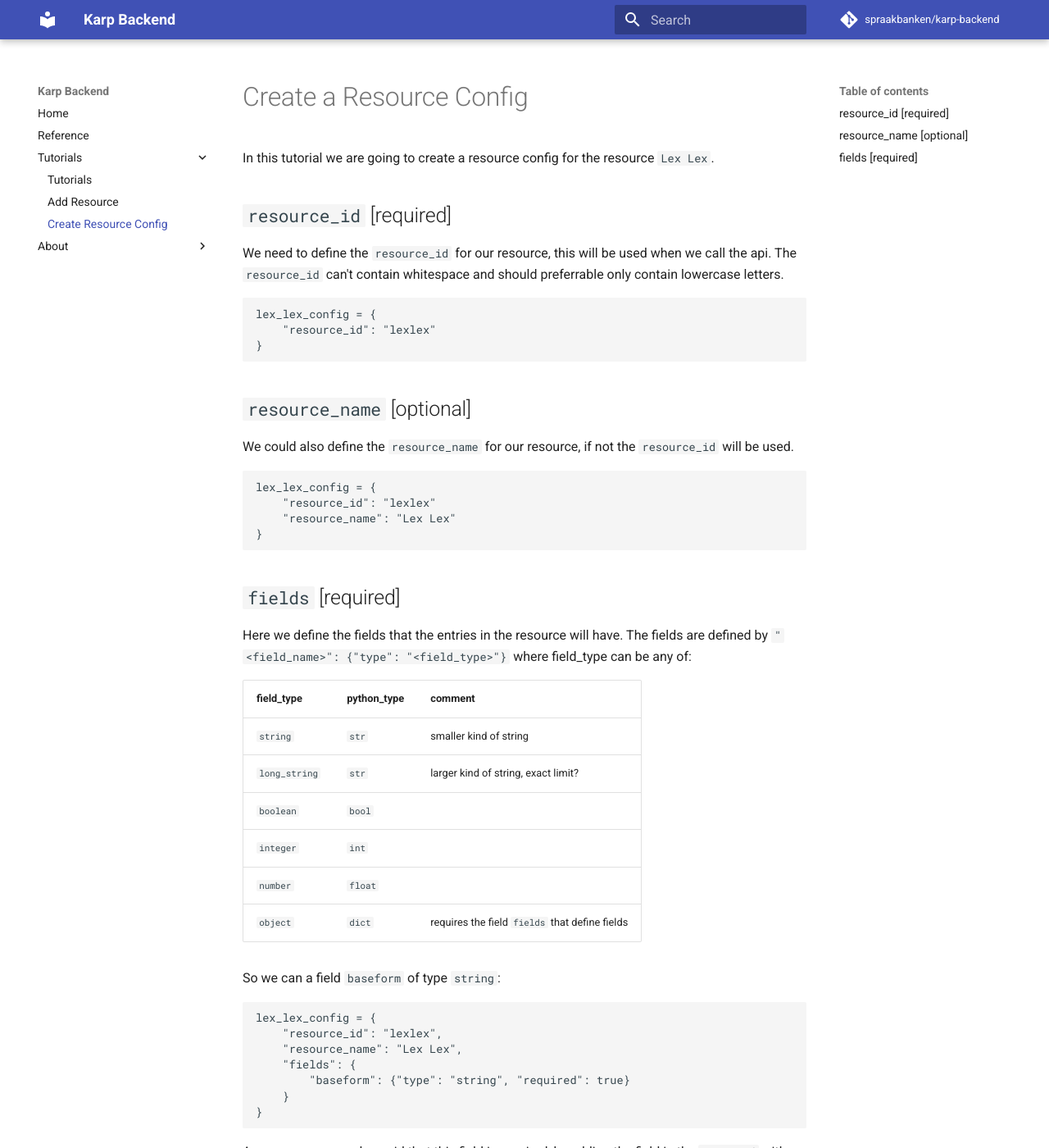
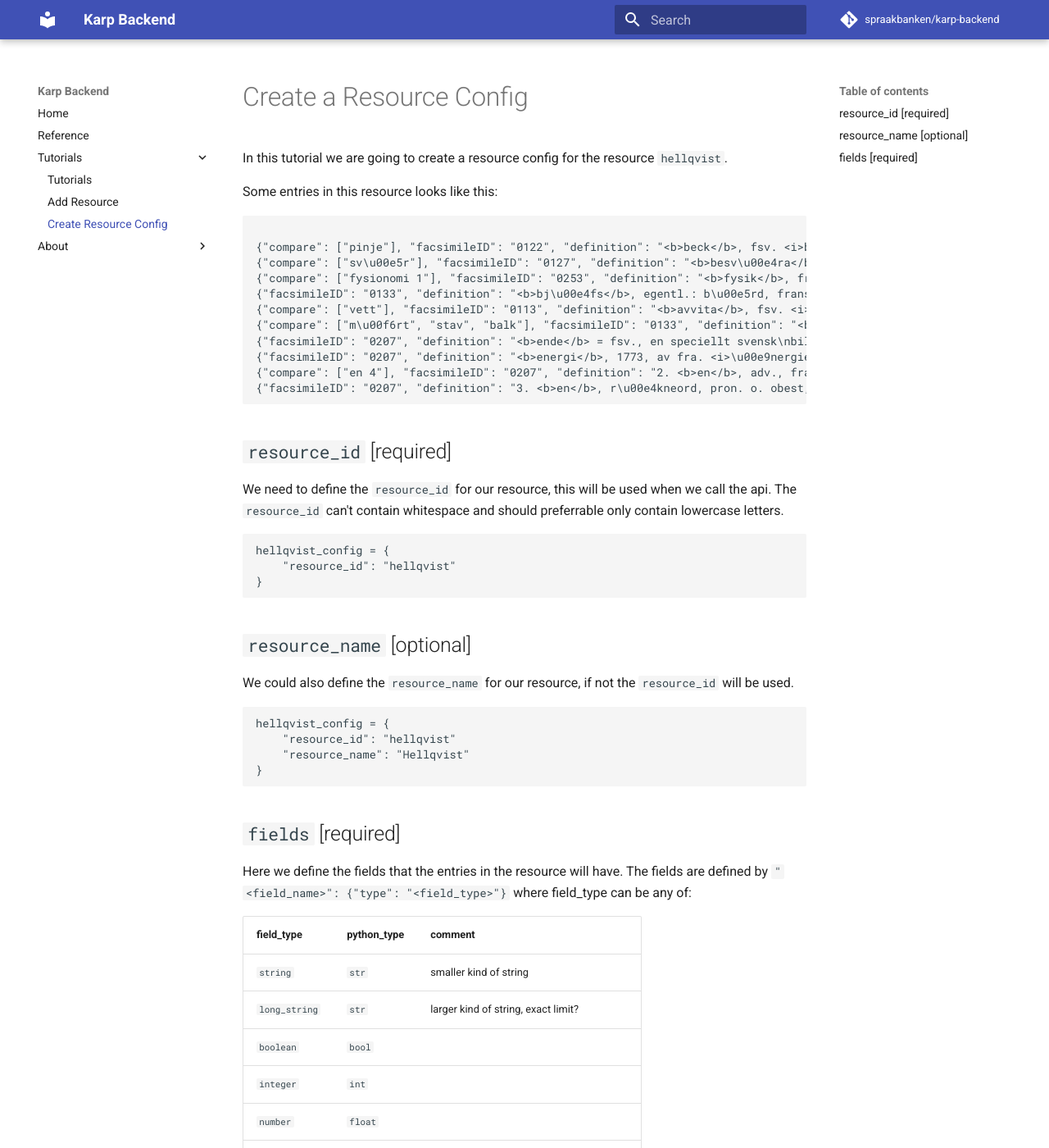
Before and after one commit to spraakbanken/karp-backend, an MkDocs documentation site: the page built from docs/karp-backend-v6/docs/tutorials/create-resource-config.md, in a window 1280 px wide and 1400 px high. Shown: the whole window at 82% size. Built offline with MkDocs 1.6.1 and Material for MkDocs 9.7.7, drawn with Linux system fonts in a browser that asks for light colours; comment, search, counter and statistics services are not loaded; some of the changed text lies outside the part shown.

Commit message:
docs: expand tutorials

````diff
--- a/docs/karp-backend-v6/docs/tutorials/create-resource-config.md
+++ b/docs/karp-backend-v6/docs/tutorials/create-resource-config.md
@@ -1,6 +1,22 @@
 # Create a Resource Config
 
-In this tutorial we are going to create a resource config for the resource `Lex Lex`.
+In this tutorial we are going to create a resource config for the resource `hellqvist`.
+
+Some entries in this resource looks like this:
+
+```json
+
+{"compare": ["pinje"], "facsimileID": "0122", "definition": "<b>beck</b>, fsv. <i>bik</i> = isl. <i>bik</i>, da. <i>beg</i>, f sax. <i>pik</i>, fhty. <i>peh</i> (ty. <i>pech</i>), ags. <i>pic</i> (eng. <i>pitch</i>), l\u00e5n fr\u00e5n lat. <i>pix</i> (genit. <i>picis</i>); besl. med grek. <i>p\u00edssa</i>, beck (av <i>*piki\u032fa</i>), o. m\u00f6jl. lat. <i>p\u012bnus</i>, gran, fura (jfr <sp>pinje</sp>).", "lemgram": "beck..e.1", "baseform": ["beck"], "partOfSpeech": ["nn"]}
+{"compare": ["sv\u00e5r"], "facsimileID": "0127", "definition": "<b>besv\u00e4ra</b>, fsv. <i>besv\u01e3ra</i>, = da. <i>besv\u00e6re</i>, fr\u00e5n mlty. <i>besw\u00earen</i> = ty. <i>beschweren</i>, till mlty. <i>sw\u00e2r</i>, tung (se <sp>sv\u00e5r</sp>); allts\u00e5 egentl.: tynga p\u00e5. I \u00e4. nsv. \u00e4ven <i>besvara</i>. -- Den refl. anv. i betyd. 'klaga o. d.', 1561, kommer fr\u00e5n ty. <i>sich beschweren</i>; m\u00f6jl. utvecklat ur betyd. 'k\u00e4nna sig betungad av ngt'.", "lemgram": "besv\u00e4ra..e.1", "baseform": ["besv\u00e4ra"], "partOfSpeech": ["vb"]}
+{"compare": ["fysionomi 1"], "facsimileID": "0253", "definition": "<b>fysik</b>, fr\u00e5n fra. <i>physique</i> osv., till grek. adj. <i>physik\u00f3s</i>, avledn. av grek. <i>ph\u00fdsis</i> f., natur = ie. <i>*bhu-ti-s</i>, till roten <i>bhu</i>, v\u00e4xa, vara, bliva, i grek. <i>ph\u00fd\u014d</i>, alstrar, lat. <i>f\u016bi</i>, har varit, sv. <sp>bo</sp>, <sp>bygga</sp> osv. Jfr f\u00f6lj.", "lemgram": "fysik..e.1", "baseform": ["fysik"], "partOfSpeech": ["nn"]}
+{"facsimileID": "0133", "definition": "<b>bj\u00e4fs</b>, egentl.: b\u00e5rd, frans o. dyl., o. 1630; sedan i utvidgad bem\u00e4rkelse, jfr \u00e4. nsv. <i>bj\u00e4fsa</i>, b\u00e5rd, garnering, Var. rer. 1538 m. fl.; av ok\u00e4nt ursprung.", "lemgram": "bj\u00e4fs..e.1", "baseform": ["bj\u00e4fs"], "partOfSpeech": ["nn"]}
+{"compare": ["vett"], "facsimileID": "0113", "definition": "<b>avvita</b>, fsv. <i>afvita</i>, av till i betyd. 'fr\u00e5n' o. fsv. <i>vit</i>, vett; jfr fsv. <i>vanvita</i>; fsv. <i>avita</i> b\u00f6r kanske j\u00e4mf\u00f6ras med mlty. <i>\u00e2witte</i>, d\u00e5rskap; se f. \u00f6. <sp>vett</sp>.", "lemgram": "avvita..e.1", "baseform": ["avvita"], "partOfSpeech": ["av"]}
+{"compare": ["m\u00f6rt", "stav", "balk"], "facsimileID": "0133", "definition": "<b>bj\u00e4lke</b>, fsv. <i>bi\u00e6lke</i> = isl. <i>bjalke</i>, da. <i>bjelke</i>, ett speciellt nordiskt ord, av germ. <i>*belkan-</i>, avljudsform till <sp>balk</sp> (se d. o). \u2014 I sv. dial. \u00e4ven som fisknamn, Leuciscus grislagine, likbetydande med sv. dial. <i>stamm</i>, <i>st\u00e4vling</i> (: <sp>stav</sp>), <i>v\u00e4ling</i> (: isl. <i>v\u01ebir</i>, k\u00e4pp); jfr under <sp>m\u00f6rt</sp>.", "lemgram": "bj\u00e4lke..e.1", "baseform": ["bj\u00e4lke"], "partOfSpeech": ["nn"]}
+{"facsimileID": "0207", "definition": "<b>ende</b> = fsv., en speciellt svensk\nbildning efter ordningstalen p\u00e5 <i>-de</i>, vartill\nsenare superl. <sp>endaste</sp> o. adv. <sp>endast</sp>,\ni fsv. uttryckt med <i>\u0113naster</i>, adv.: <i>\u0113nast(a),\nat \u0113nasto</i>. \u2014 Om sv. dial. <i>enka</i>, ende,\nse <sp>enkom</sp>.", "lemgram": "ende..e.1", "baseform": ["ende"], "partOfSpeech": ["av"]}
+{"facsimileID": "0207", "definition": "<b>energi</b>, 1773, av fra. <i>\u00e9nergie</i>, ett\nmode- o. slagord under franska revolutionen\no. v\u00e4l egentligen f\u00f6rst d\u00e5 allm\u00e4nt, av\ngrek. <i>en\u00e9rgeia</i>, till <i>energ\u00f3s</i>, verksam, till\n<i>en</i>, i, o. <i>\u00e9rgon</i>, arbete (= <sp>verk</sp>).", "lemgram": "energi..e.1", "baseform": ["energi"], "partOfSpeech": ["nn"]}
+{"compare": ["en 4"], "facsimileID": "0207", "definition": "2. <b>en</b>, adv., framf\u00f6r r\u00e4kneord: vid\npass, efter ty. <i>ein</i> i samma betyd., egentl.\nneutr. till <i>ein</i>, en, s\u00e5som attribut till\ndet f\u00f6lj. uttr.", "lemgram": "en..ab.3", "baseform": ["en"], "partOfSpeech": ["ab"]}
+{"facsimileID": "0207", "definition": "3. <b>en</b>, r\u00e4kneord, pron. o. obest, art.,\nfsv. <i>en</i>, <i>\u00e6n</i> = isl. <i>einn</i>, da. <i>en</i> got. <i>ains</i>,\nfsax. <i>\u00e9n</i>, fhty., ty. <i>ein</i>, ags. <i>\u00e1n</i> (eng. <i>one</i>, \n<i>a</i>); av germ. <i>*aina-</i>, av ie. <i>*oi-no-</i> = lat.\n<i>\u016bnus</i> (\u00e4. <i>oinos</i>; jfr <sp>noll 1</sp>), en, grek.\ndial. <i>oin\u00f3s</i> (<i>oin\u0113\u0301</i> f.), etta p\u00e5 t\u00e4rning, fir.\n<i>oen</i>, preuss. <i>ains</i> osv.; jfr grek. <i>o\u0129os</i>,\nensam, av <i>*oi-u\u032fo-</i>, o. sanskr. <i>\u0113ka-</i>, av\n<i>*oi-ko-</i>. \u2014 H\u00e4rtill: <sp>enbett</sp>, sbst. o. adv.,\nv\u00e4l neutr. till fsv. <i>enbetter</i> (uppvisat bl.\ni betyd. 'envis'), till <sp>beta 2</sp>, h\u00e4r i betyd.:\nbetsla o. d.; jfr no. <i>einbeite</i> n., till <i>beite</i>,\nf\u00f6rsp\u00e4nning med betsel, formellt = <sp>bete \n2</sp>. \u2014 <sp>Endr\u00e4kt</sp>, se <sp>-dr\u00e4kt</sp>. \u2014 <sp>Enstaka</sp>,\nadj. = fsv., isl., till <sp>stake</sp>; jfr fsv.\n<i>enstika</i>, motsv. da. (vard.) <i>enstig</i>, till isl.\n<i>stika</i>, st\u00f6r, stake (resp. <i>stik</i>, p\u00e5lar); se\n<sp>enst\u00f6ring</sp> (slutet). Hos Bureus Suml.\no. 1600: <i>enstakat</i> m. sg.", "lemgram": "en..nl.4", "baseform": ["en"], "partOfSpeech": ["nl"]}
+```
 
 ## `resource_id` [required]
 
@@ -8,8 +24,8 @@ We need to define the `resource_id` for our resource, this will be used when we
 The `resource_id` can't contain whitespace and should preferrable only contain lowercase letters.
 
 ```
-lex_lex_config = {
-    "resource_id": "lexlex"
+hellqvist_config = {
+    "resource_id": "hellqvist"
 }
 ```
 
@@ -18,9 +34,9 @@ lex_lex_config = {
 We could also define the `resource_name` for our resource, if not the `resource_id` will be used.
 
 ```
-lex_lex_config = {
-    "resource_id": "lexlex"
-    "resource_name": "Lex Lex"
+hellqvist_config = {
+    "resource_id": "hellqvist"
+    "resource_name": "Hellqvist"
 }
 ```
 
@@ -29,23 +45,23 @@ lex_lex_config = {
 Here we define the fields that the entries in the resource will have.
 The fields are defined by `"<field_name>": {"type": "<field_type>"}` where field_type can be any of:
 
-| field_type | python_type | comment |
-| ---------- | ----------- | ------- |
-| `string`   | `str`       | smaller kind of string
-| `long_string` | `str` | larger kind of string, exact limit?
-| `boolean` | `bool` |
-| `integer` | `int` |
-| `number` | `float` |
-| `object` | `dict` | requires the field `fields` that define fields
+| field_type    | python_type | comment                                        |
+| ------------- | ----------- | ---------------------------------------------- |
+| `string`      | `str`       | smaller kind of string                         |
+| `long_string` | `str`       | larger kind of string, exact limit?            |
+| `boolean`     | `bool`      |
+| `integer`     | `int`       |
+| `number`      | `float`     |
+| `object`      | `dict`      | requires the field `fields` that define fields |
 
 So we can a field `baseform` of type `string`:
 
 ```
-lex_lex_config = {
-    "resource_id": "lexlex",
+hellqvist_config = {
+    "resource_id": "hellqvist",
     "resource_name": "Lex Lex",
     "fields": {
-        "baseform": {"type": "string", "required": true}
+        "compare": {"type": "string", "collection": true}
     }
 }
 ```
@@ -55,8 +71,8 @@ As we can see, we also said that this field is required, by adding the field in
 Currently `array`:s are specified by defining the type and and then adding the field `collection` as in:
 
 ```
-lex_lex_config = {
-    "resource_id": "lexlex",
+hellqvist_config = {
+    "resource_id": "hellqvist",
     "resource_name": "Lex Lex",
     "fields": {
         "baseform": {"type": "string", "required": true},
````
Also changed, not shown: docs/karp-backend-v6/docs/tutorials.md (+2 -2 lines), docs/karp-backend-v6/docs/tutorials/readd-resource.md (added, +11 -0 lines), 1 other file.
